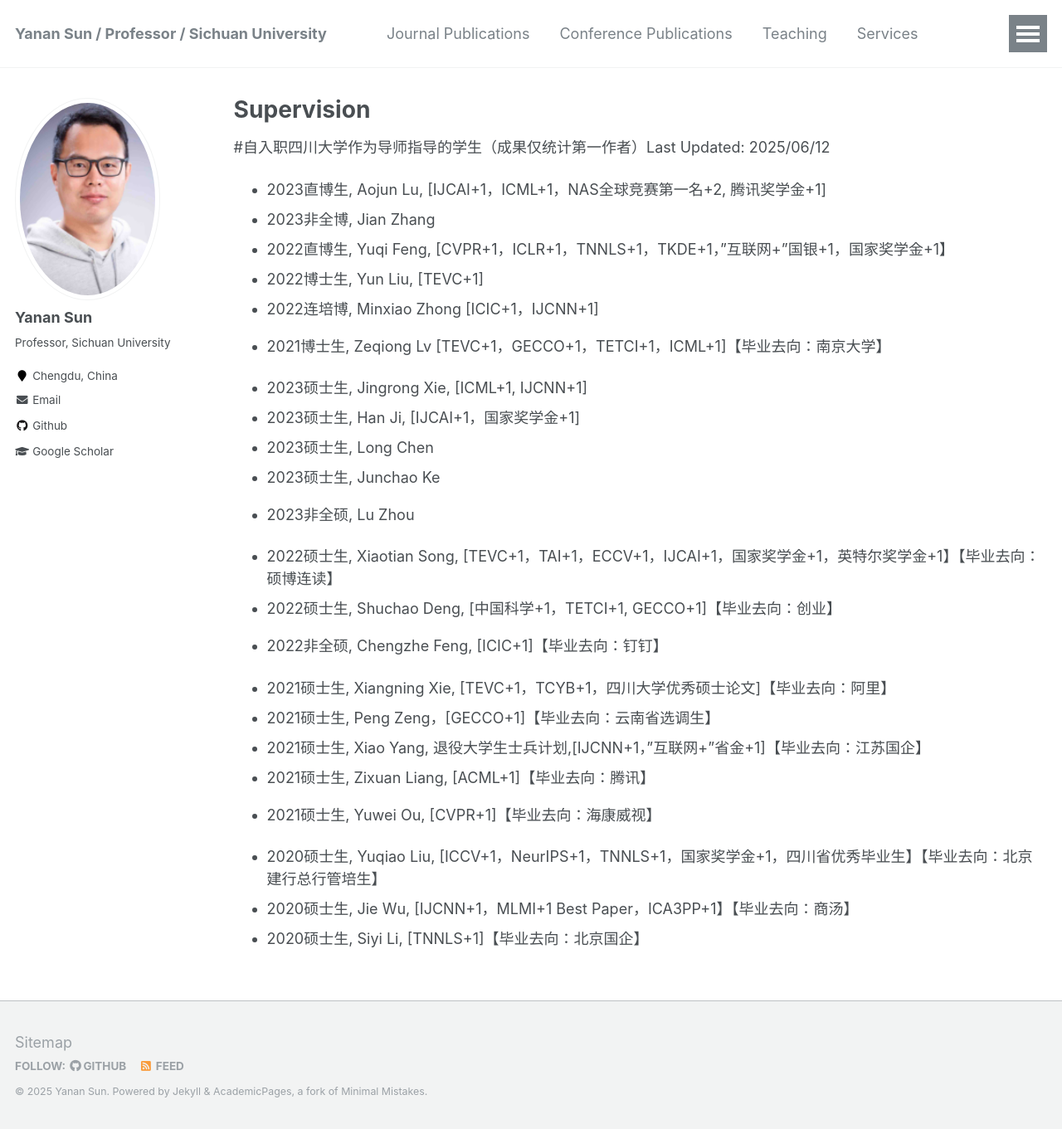
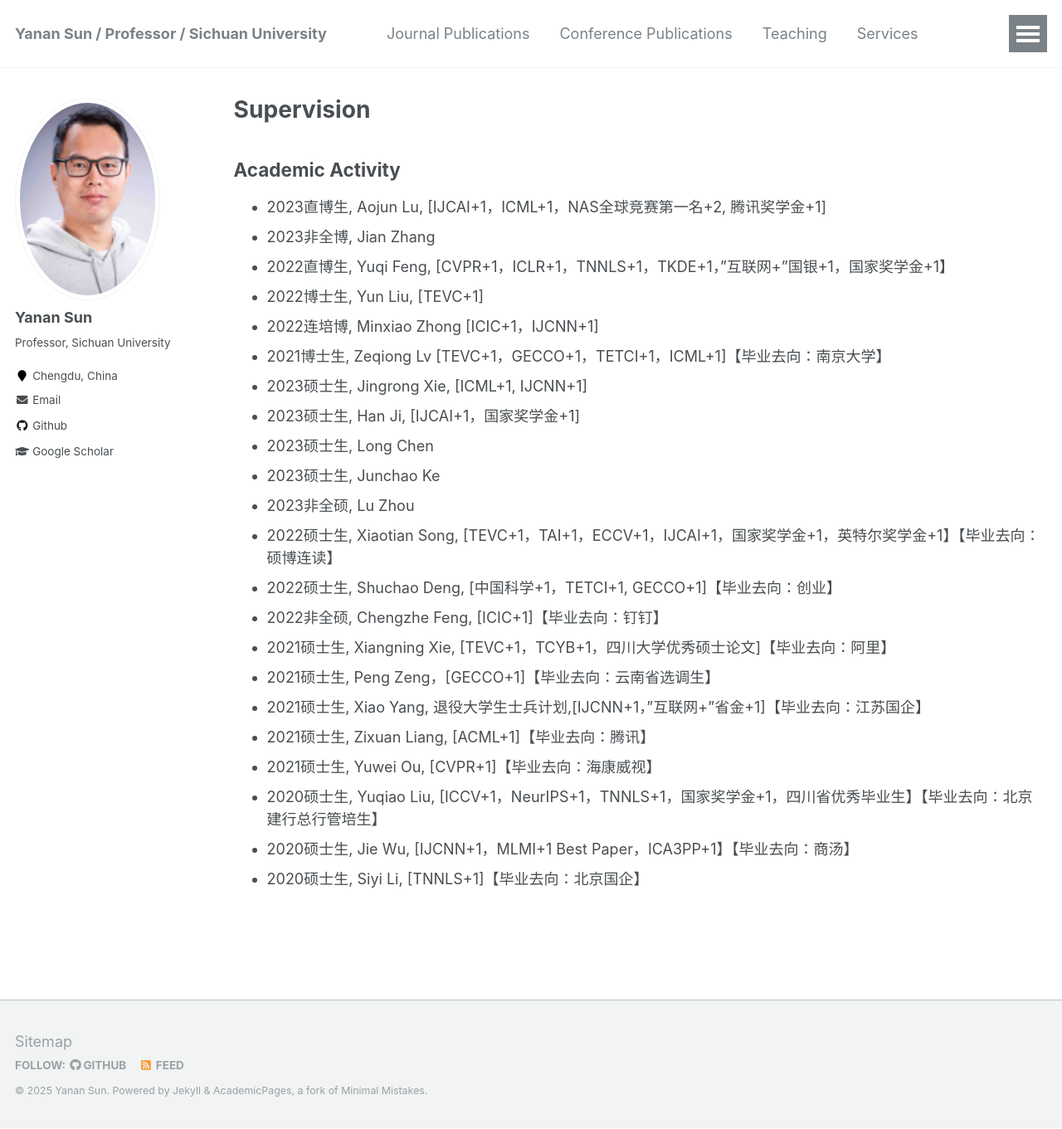
Before and after one commit to yn-sun/yn-sun.github.io, a Jekyll site: the page built from _pages/supervision.md, in a window 1280 px wide and 1361 px high. Shown: the whole window at 83% size. Built offline with Jekyll 4.4.1, drawn with Linux system fonts in a browser that asks for light colours; comment, search, counter and statistics services are not loaded.

Commit message:
Update supervision.md

```diff
--- a/_pages/supervision.md
+++ b/_pages/supervision.md
@@ -6,7 +6,7 @@ author_profile: true
 ---
 
 
-#自入职四川大学作为导师指导的学生（成果仅统计第一作者）Last Updated: 2025/06/12
+## Academic Activity
 
 * 2023直博生, Aojun Lu, [IJCAI+1，ICML+1，NAS全球竞赛第一名+2, 腾讯奖学金+1]
 * 2023非全博, Jian Zhang
@@ -14,23 +14,19 @@ author_profile: true
 * 2022博士生, Yun Liu, [TEVC+1]
 * 2022连培博, Minxiao Zhong [ICIC+1，IJCNN+1]
 * 2021博士生, Zeqiong Lv [TEVC+1，GECCO+1，TETCI+1，ICML+1]【毕业去向：南京大学】
-
 * 2023硕士生, Jingrong Xie, [ICML+1, IJCNN+1]
 * 2023硕士生, Han Ji, [IJCAI+1，国家奖学金+1]
 * 2023硕士生, Long Chen
 * 2023硕士生, Junchao Ke
 * 2023非全硕, Lu Zhou
-
 * 2022硕士生, Xiaotian Song, [TEVC+1，TAI+1，ECCV+1，IJCAI+1，国家奖学金+1，英特尔奖学金+1】【毕业去向：硕博连读】
 * 2022硕士生, Shuchao Deng, [中国科学+1，TETCI+1, GECCO+1]【毕业去向：创业】
 * 2022非全硕, Chengzhe Feng, [ICIC+1]【毕业去向：钉钉】
-
 * 2021硕士生, Xiangning Xie, [TEVC+1，TCYB+1，四川大学优秀硕士论文]【毕业去向：阿里】
 * 2021硕士生, Peng Zeng，[GECCO+1]【毕业去向：云南省选调生】
 * 2021硕士生, Xiao Yang, 退役大学生士兵计划,[IJCNN+1，"互联网+"省金+1]【毕业去向：江苏国企】
 * 2021硕士生, Zixuan Liang, [ACML+1]【毕业去向：腾讯】
 * 2021硕士生, Yuwei Ou, [CVPR+1]【毕业去向：海康威视】
-
 * 2020硕士生, Yuqiao Liu, [ICCV+1，NeurIPS+1，TNNLS+1，国家奖学金+1，四川省优秀毕业生】【毕业去向：北京建行总行管培生】
 * 2020硕士生, Jie Wu, [IJCNN+1，MLMI+1 Best Paper，ICA3PP+1】【毕业去向：商汤】
 * 2020硕士生, Siyi Li, [TNNLS+1]【毕业去向：北京国企】
```
